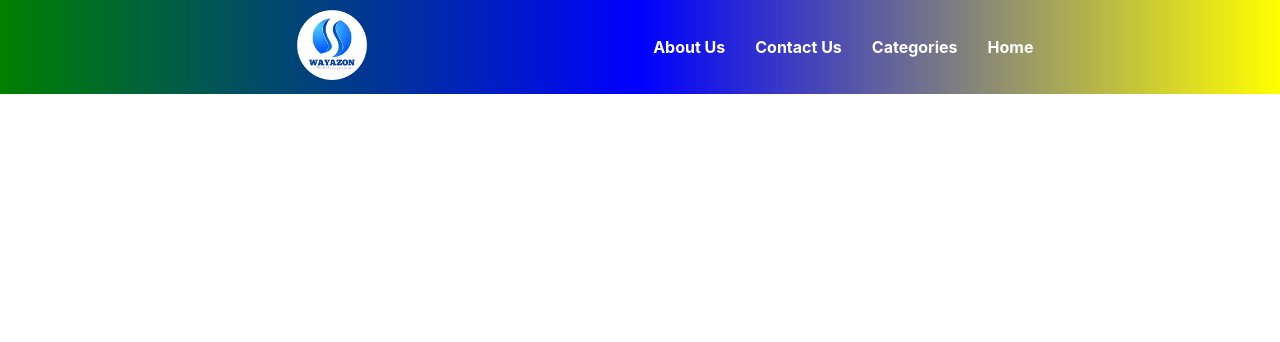
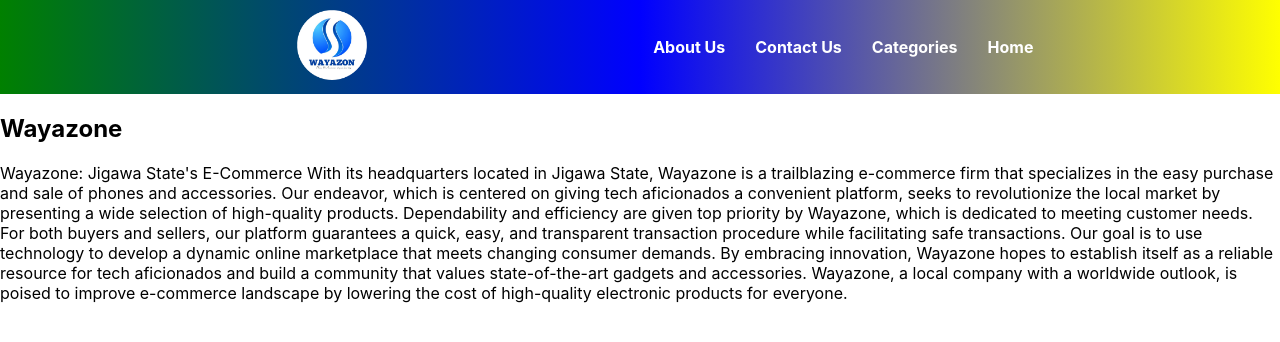
Before and after one commit to aliveevie/wayazon, a React (Create React App) app in the folder frontend/: page / in a window 1280 px wide. Shown: the top 342 px of the page. Built offline with nearby package versions, Linux system fonts and the light colour scheme.

Commit message:
Initial Commit

```diff
--- a/frontend/src/App.js
+++ b/frontend/src/App.js
@@ -2,6 +2,7 @@
 import './App.css';
 import { Header } from './components/header';
 import { MobileHeader } from './components/mobileHeader';
+import { About } from './pages/about';
 
 function App() {
 
@@ -16,6 +17,7 @@
     <Header  mobile={mobile} handleMobile={handleMobile} />
 
     {mobile && <MobileHeader  />}
+    <About />
     </>
 
   );
--- a/frontend/src/data/teams.js
+++ b/frontend/src/data/teams.js
@@ -1,4 +1,4 @@
-export default data = [
+const data = [
     {
       name: 'Shamsuddeen MUHAMMAD',
       title: 'Secretary',
@@ -49,3 +49,5 @@
         `
       }
   ];
+
+  export default data;
```
Also changed, not shown: frontend/src/styles/about.css (added).
